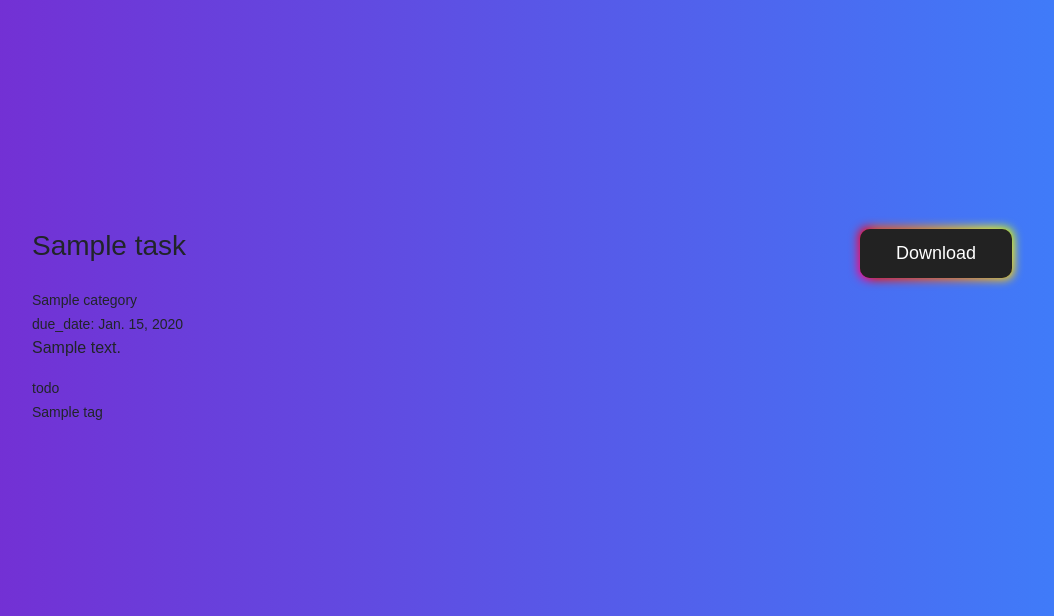
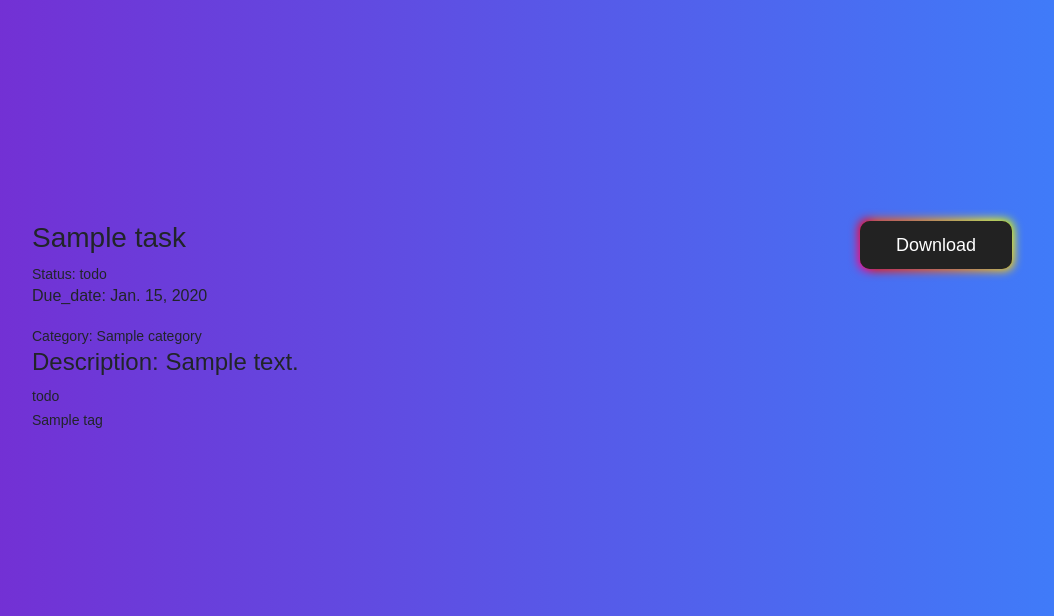
Before and after one commit to ffarzam/HW-98, a Django app: page /tasks/1/ in a window 1280 px wide. Shown: the part 71-687 px from the top of the page, without its empty margins (118-1172 px from the left). Run offline with Django 4.2, Linux system fonts and the light colour scheme; tables that the repository leaves empty hold one stand-in row (values such as "Sample post"); some libraries are stand-ins or nearby versions.

Commit message:
Updating task_details.html

```diff
--- a/HW15/TaskManagement/templates/task_details.html
+++ b/HW15/TaskManagement/templates/task_details.html
@@ -1,19 +1,25 @@
 {% extends "base.html" %}
 {% block title %} Tasky {%endblock%}
 {% block content %}
-<div style="margin-top: 30px;padding-left:150px;margin-bottom: 20px;" >
+<div style="margin-top: 30px;padding-left:150px;margin-bottom: 20px;">
 
     <div class="d-flex justify-content-between"
-     style="margin-top: 10px;padding-right:150px;margin-bottom: 10px;">
-        <h3>{{task.title}}</h3>
+         style="margin-top: 10px;padding-right:150px;margin-bottom: 10px;">
+        <div >
+            <h3>{{task.title}}</h3>
+            <small>Status: {{task.status}}</small>
+            <h6>Due_date: {{task.due_date}}</h6>
+        </div>
         {%if task.file %}
-        <a href="{% url 'download_file' name %}"> <button class="button-85" role="button">Download</button></a>
+        <a href="{% url 'download_file' name %}">
+            <button class="button-85" role="button">Download</button>
+        </a>
         {% endif %}
     </div>
 
-    <small>{{task.category}}</small><br>
-    <small>due_date: {{task.due_date}}</small>
-    <p>{{task.description}}</p>
+    <small>Category: {{task.category}}</small><br>
+
+    <h4>Description: {{task.description}}</h4>
 
     <small>{{task.status}}</small><br>
     {% for tag in task.get_tags %}
```
